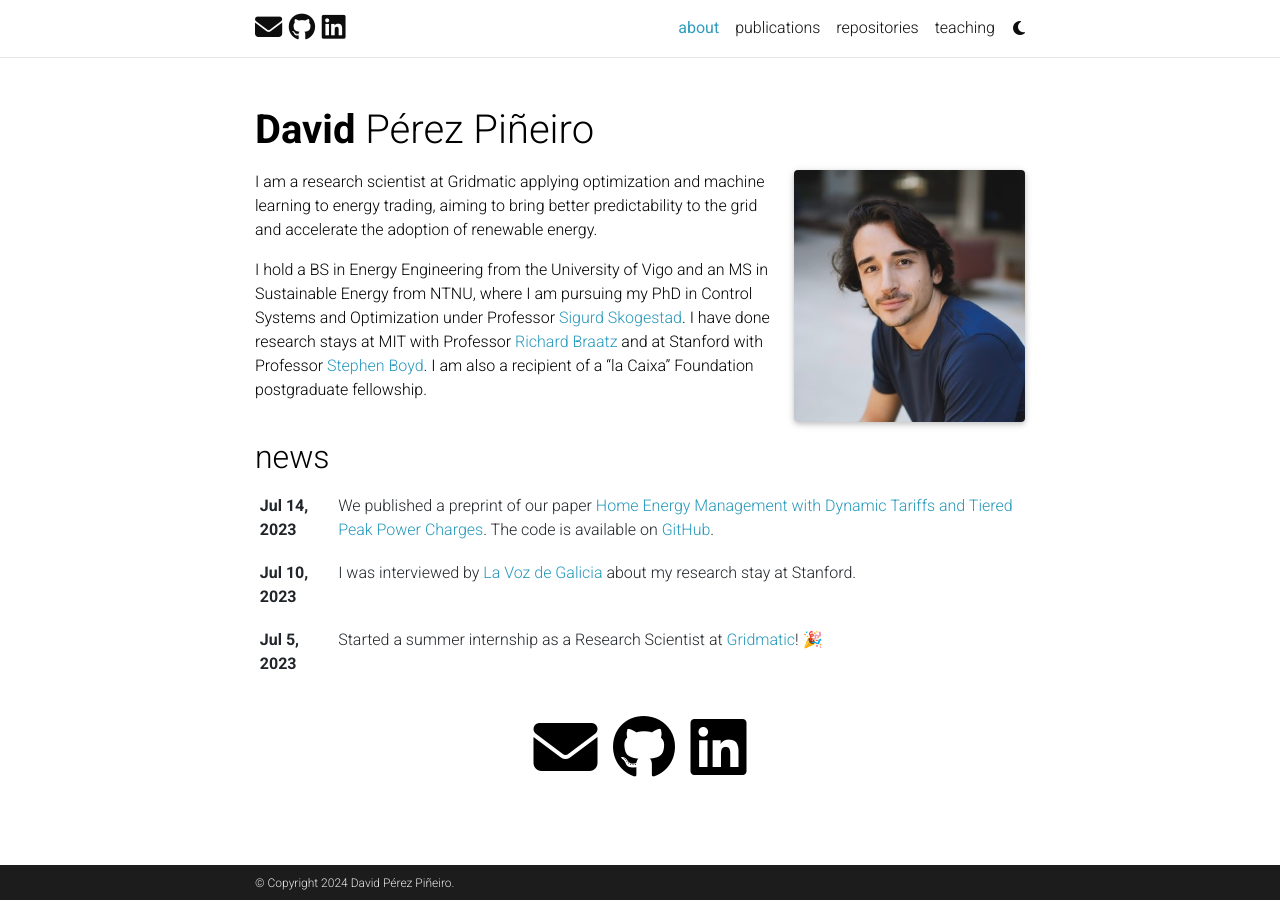
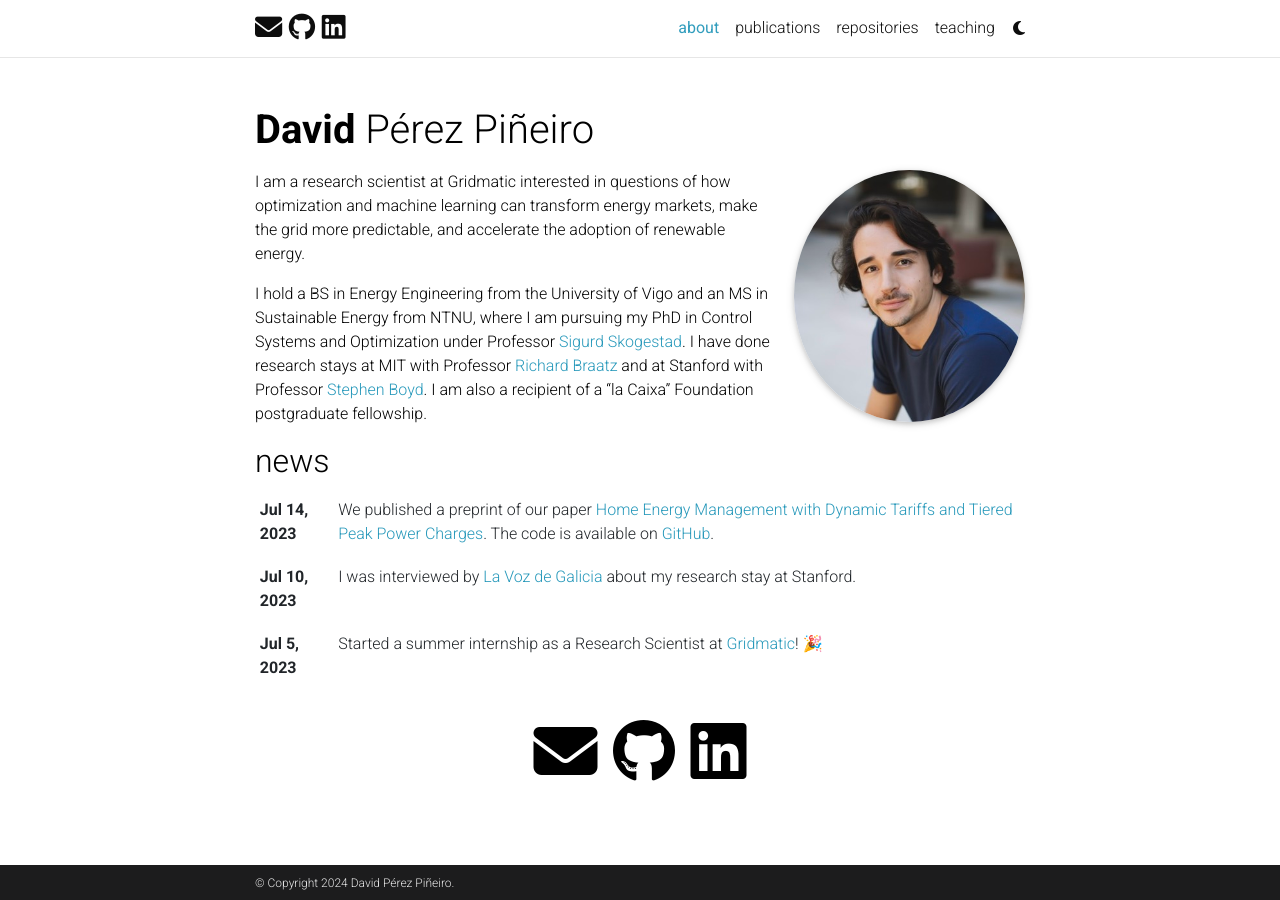
Before and after one commit to davidppineiro/davidppineiro.github.io, a Jekyll site: the page built from _pages/about.md, in a window 1280 px wide. Built offline with Jekyll 4.4.1, drawn with Linux system fonts in a browser that asks for light colours; full-size pictures stand in for the smaller copies a plugin makes; comment, search, counter and statistics services are not loaded; a style sheet for code colours, icons or effects is not loaded.

Commit message:
update about

```diff
--- a/_pages/about.md
+++ b/_pages/about.md
@@ -16,9 +16,9 @@
 social: true  # includes social icons at the bottom of the page
 ---
 
-I am a research scientist at Gridmatic applying optimization and machine
-learning to energy trading, aiming to bring better predictability to the grid
-and accelerate the adoption of renewable energy.
+I am a research scientist at Gridmatic interested in questions of how
+optimization and machine learning can transform energy markets, make the grid
+more predictable, and accelerate the adoption of renewable energy.
 
 I hold a BS in Energy Engineering from the University of Vigo and an MS in
 Sustainable Energy from NTNU, where I am pursuing my PhD in Control Systems and
```
Also changed, not shown: other parts of _pages/about.md (+1 -1 lines).
